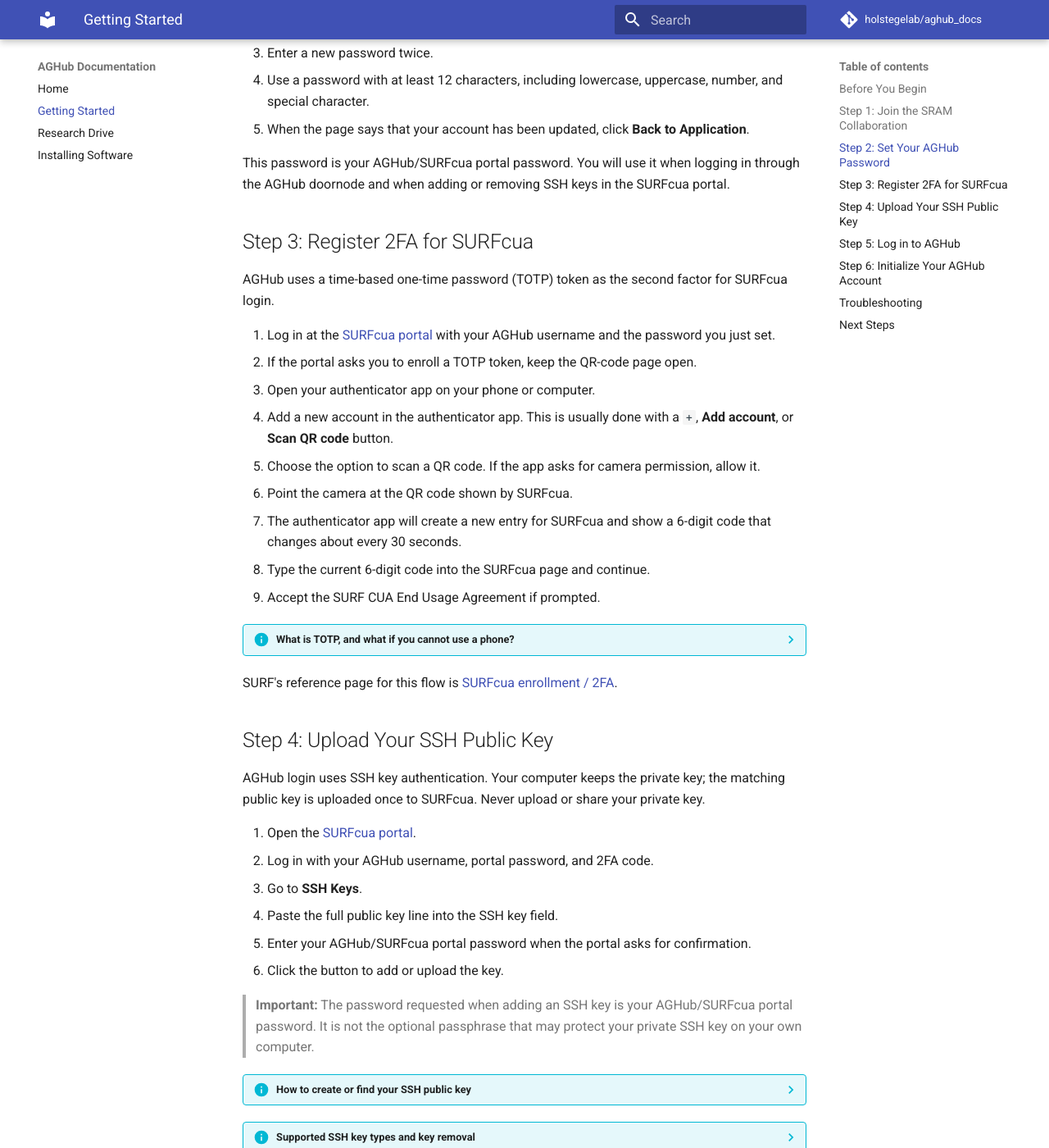
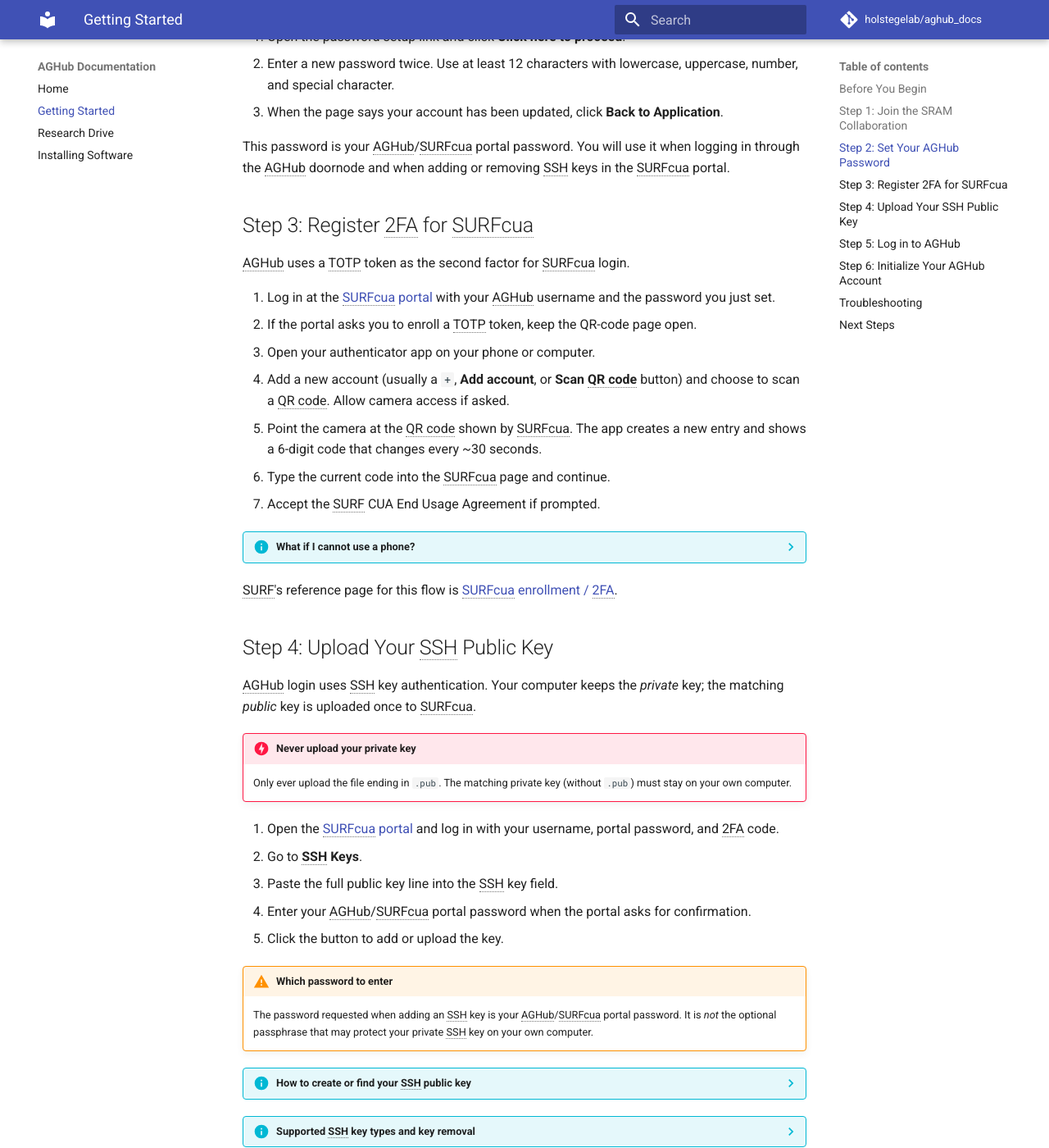
Before and after one commit to holstegelab/aghub_docs, an MkDocs documentation site: the page built from docs/getting-started.md, in a window 1280 px wide and 1400 px high, scrolled down 2776 px. Shown: the whole window at 82% size. Built offline with MkDocs 1.6.1 and Material for MkDocs 9.7.7, drawn with Linux system fonts in a browser that asks for light colours; comment, search, counter and statistics services are not loaded; some of the changed text lies outside the part shown.

Commit message:
Update layout

````diff
--- a/docs/getting-started.md
+++ b/docs/getting-started.md
@@ -8,8 +8,8 @@
 - upload an SSH public key
 - log in and initialize your AGHub account
 
-The steps can take a little time because several SURF systems synchronize in the
-background. Once the account is set up, normal login is straightforward.
+The steps can take a little time because several SURF systems synchronize in
+the background. Once the account is set up, normal login is straightforward.
 
 ## Before You Begin
 
@@ -20,134 +20,125 @@
 - an authenticator app that can create TOTP codes, such as privacyIDEA Authenticator, Google Authenticator, Microsoft Authenticator, or KeePassXC
 - an SSH key pair on the computer from which you will connect to AGHub
 
-> **Important:** The SURFcua password setup link is valid for 12 hours and can
-> be used only once. Do not close the browser tab until the password setup has
-> finished.
+!!! warning "Password setup link expires"
+
+    The SURFcua password setup link is valid for 12 hours and can be used
+    only once. Do not close the browser tab until the password setup has
+    finished.
 
 ## Step 1: Join the SRAM Collaboration
 
 SRAM manages whether your identity is a member of the AGHub collaboration.
 
-1. Open the AGHub collaboration invitation email.
-2. Accept the invitation.
-3. Click **Login**.
-4. Search for your identity provider.
-5. Choose one login route:
-   - **Preferred:** your institutional account, using the same institute email address that received the invitation.
-   - **Fallback:** [EduID](https://eduid.nl/en/), if your institute is not available or institutional login cannot be enabled quickly.
-6. Complete any 2FA step requested by your institute, SRAM, or EduID.
+1. Open the AGHub collaboration invitation email and accept the invitation.
+2. Click **Login** and search for your identity provider.
+3. Choose one login route:
+    - **Preferred:** your institutional account, using the same institute email address that received the invitation.
+    - **Fallback:** [EduID](https://eduid.nl/en/), if your institute is not available or institutional login cannot be enabled quickly.
+4. Complete any 2FA step requested by your institute, SRAM, or EduID.
 
 ![Screen showing the institute search box](images/broad_select.png)
 
 ??? info "If your institute is not available in SRAM"
 
-    If your institute appears but login fails with a message about SRAM not being
-    activated, contact your local ICT or helpdesk. Include a screenshot of the
-    error message and ask them to enable the institute Identity Provider for SURF
-    Research Access Management (SRAM). You can refer them to the
+    If your institute appears but login fails with a message about SRAM not
+    being activated, contact your local ICT or helpdesk. Include a screenshot
+    of the error message and ask them to enable the institute Identity
+    Provider for SURF Research Access Management. You can refer them to the
     [SRAM service provider information](https://dashboard.surfconext.nl/apps/8164/saml20_sp/about).
 
-    If institutional login cannot be enabled quickly, use EduID as the fallback.
-    Search for `EduID` in the identity provider box. If you do not already have
-    an EduID account, create one first. EduID uses its own app-based 2FA during
-    account setup.
+    If institutional login cannot be enabled quickly, use EduID as the
+    fallback. Search for `EduID` in the identity provider box. If you do not
+    already have an EduID account, create one first. EduID uses its own
+    app-based 2FA during account setup.
 
 After you join the collaboration, you should receive AGHub/SURFcua onboarding
 emails.
 
 ![Screen after joining SRAM collaboration](images/sram_joined.png)
 
-> **Note:** Synchronization from SRAM to the AGHub account system can take about
-> 20 minutes. If you still cannot continue after one hour, contact an AGHub
-> administrator.
+!!! note "Synchronization can take ~20 minutes"
+
+    Synchronization from SRAM to the AGHub account system can take about
+    20 minutes. If you still cannot continue after one hour, contact an
+    AGHub administrator.
 
 ## Step 2: Set Your AGHub Password
 
-SURFcua is the SURF account portal used for AGHub login and SSH key management.
-After your AGHub account is created, you receive two emails:
+SURFcua is the SURF account portal used for AGHub login and SSH key
+management. After your AGHub account is created, you receive two emails:
 
-- `SURFcua new login <username> created`, which contains your AGHub username and useful links
-- `SURFcua Update Your login`, which contains the one-time password setup link
+- `SURFcua new login <username> created` — contains your AGHub username and useful links.
+- `SURFcua Update Your login` — contains the one-time password setup link.
 
 Use the setup link from `SURFcua Update Your login`.
 
-1. Open the password setup link.
-2. Click **Click here to proceed**.
-3. Enter a new password twice.
-4. Use a password with at least 12 characters, including lowercase, uppercase, number, and special character.
-5. When the page says that your account has been updated, click **Back to Application**.
+1. Open the password setup link and click **Click here to proceed**.
+2. Enter a new password twice. Use at least 12 characters with lowercase, uppercase, number, and special character.
+3. When the page says your account has been updated, click **Back to Application**.
 
-This password is your AGHub/SURFcua portal password. You will use it when logging
-in through the AGHub doornode and when adding or removing SSH keys in the SURFcua
-portal.
+This password is your AGHub/SURFcua portal password. You will use it when
+logging in through the AGHub doornode and when adding or removing SSH keys in
+the SURFcua portal.
 
 ## Step 3: Register 2FA for SURFcua
 
-AGHub uses a time-based one-time password (TOTP) token as the second factor for
-SURFcua login.
+AGHub uses a TOTP token as the second factor for SURFcua login.
 
 1. Log in at the [SURFcua portal](https://portal.cua.surf.nl/) with your AGHub username and the password you just set.
 2. If the portal asks you to enroll a TOTP token, keep the QR-code page open.
 3. Open your authenticator app on your phone or computer.
-4. Add a new account in the authenticator app. This is usually done with a `+`,
-   **Add account**, or **Scan QR code** button.
-5. Choose the option to scan a QR code. If the app asks for camera permission, allow it.
-6. Point the camera at the QR code shown by SURFcua.
-7. The authenticator app will create a new entry for SURFcua and show a 6-digit code that changes about every 30 seconds.
-8. Type the current 6-digit code into the SURFcua page and continue.
-9. Accept the SURF CUA End Usage Agreement if prompted.
+4. Add a new account (usually a `+`, **Add account**, or **Scan QR code** button) and choose to scan a QR code. Allow camera access if asked.
+5. Point the camera at the QR code shown by SURFcua. The app creates a new entry and shows a 6-digit code that changes every ~30 seconds.
+6. Type the current code into the SURFcua page and continue.
+7. Accept the SURF CUA End Usage Agreement if prompted.
 
-??? info "What is TOTP, and what if you cannot use a phone?"
+??? info "What if I cannot use a phone?"
 
-    TOTP means time-based one-time password. The authenticator app generates a
-    new 6-digit code about every 30 seconds. This AGHub/SURFcua 2FA setup is
-    separate from any 2FA you may already use for your institute, SRAM, or EduID
-    account.
+    TOTP works the same way on a desktop. Install a desktop TOTP application
+    such as KeePassXC and use its TOTP function instead of a phone app.
+    Store any recovery information in a safe place.
 
-    If you cannot use a smartphone, install a desktop TOTP application such as
-    KeePassXC and use its TOTP function. Store any recovery information in a safe
-    place.
+    The AGHub/SURFcua 2FA is separate from any 2FA you may already use for
+    your institute, SRAM, or EduID account.
 
 SURF's reference page for this flow is
 [SURFcua enrollment / 2FA](https://servicedesk.surf.nl/wiki/spaces/WIKI/pages/62227385/SURFcua+enrollment+2FA).
 
 ## Step 4: Upload Your SSH Public Key
 
-AGHub login uses SSH key authentication. Your computer keeps the private key; the
-matching public key is uploaded once to SURFcua. Never upload or share your
-private key.
+AGHub login uses SSH key authentication. Your computer keeps the *private*
+key; the matching *public* key is uploaded once to SURFcua.
 
-1. Open the [SURFcua portal](https://portal.cua.surf.nl/).
-2. Log in with your AGHub username, portal password, and 2FA code.
-3. Go to **SSH Keys**.
-4. Paste the full public key line into the SSH key field.
-5. Enter your AGHub/SURFcua portal password when the portal asks for confirmation.
-6. Click the button to add or upload the key.
+!!! danger "Never upload your private key"
 
-> **Important:** The password requested when adding an SSH key is your
-> AGHub/SURFcua portal password. It is not the optional passphrase that may
-> protect your private SSH key on your own computer.
+    Only ever upload the file ending in `.pub`. The matching private key
+    (without `.pub`) must stay on your own computer.
+
+1. Open the [SURFcua portal](https://portal.cua.surf.nl/) and log in with your username, portal password, and 2FA code.
+2. Go to **SSH Keys**.
+3. Paste the full public key line into the SSH key field.
+4. Enter your AGHub/SURFcua portal password when the portal asks for confirmation.
+5. Click the button to add or upload the key.
+
+!!! warning "Which password to enter"
+
+    The password requested when adding an SSH key is your AGHub/SURFcua
+    portal password. It is *not* the optional passphrase that may protect
+    your private SSH key on your own computer.
 
 ??? info "How to create or find your SSH public key"
 
     If you do not have an SSH key pair yet:
 
-    - Linux/macOS: follow the [Spider SSH key guide](https://spiderdocs.readthedocs.io/en/latest/Pages/ssh_keys.html). The SSH agent step is optional for AGHub.
-    - Windows: generate a key with [PuTTYgen](https://www.ssh.com/academy/ssh/putty/windows/puttygen), or use the OpenSSH tools included with recent Windows versions.
+    - **Linux/macOS:** follow the [Spider SSH key guide](https://spiderdocs.readthedocs.io/en/latest/Pages/ssh_keys.html). The SSH agent step is optional for AGHub.
+    - **Windows:** generate a key with [PuTTYgen](https://www.ssh.com/academy/ssh/putty/windows/puttygen), or use the OpenSSH tools included with recent Windows versions.
 
-    On Linux or macOS, public keys are usually in `~/.ssh/` and end in `.pub`.
-    Common examples are `id_ed25519.pub` or `id_rsa.pub`.
-
-    Show an Ed25519 public key:
+    On Linux or macOS, public keys are usually in `~/.ssh/` and end in `.pub`,
+    for example `id_ed25519.pub` or `id_rsa.pub`. Show one with:
 
     ```bash
-    cat ~/.ssh/id_ed25519.pub
-    ```
-
-    Show an RSA public key:
-
-    ```bash
-    cat ~/.ssh/id_rsa.pub
+    cat ~/.ssh/id_ed25519.pub   # or id_rsa.pub
     ```
 
     The public key is a single long line that starts with a key type such as
@@ -155,24 +146,24 @@
 
 ??? info "Supported SSH key types and key removal"
 
-    SURFcua supports common OpenSSH public key types, including `ssh-ed25519`,
-    `ssh-rsa`, ECDSA keys, and security-key based OpenSSH keys. You can remove
-    old or unused keys from the same **SSH Keys** page.
+    SURFcua supports common OpenSSH public key types: `ssh-ed25519`,
+    `ssh-rsa`, ECDSA keys, and security-key based OpenSSH keys. You can
+    remove old or unused keys from the same **SSH Keys** page.
 
 SURF's reference page for profile and key management is
 [SURFcua manage profile and ssh keys](https://servicedesk.surf.nl/wiki/spaces/WIKI/pages/62227432/SURFcua+manage+profile+and+ssh+keys).
 
 ## Step 5: Log in to AGHub
 
-After the account and SSH key have synchronized, connect from the computer that
-holds your private SSH key:
+After the account and SSH key have synchronized, connect from the computer
+that holds your private SSH key:
 
 ```bash
 ssh sram-aghub-[first-initial][last-name]@doornode.hpcv.surf.nl
 ```
 
-Replace `[first-initial][last-name]` with your AGHub username suffix. For
-example, if your assigned username is `sram-aghub-jdoe`, use:
+Replace `[first-initial][last-name]` with your AGHub username suffix.
+For example, if your assigned username is `sram-aghub-jdoe`:
 
 ```bash
 ssh sram-aghub-jdoe@doornode.hpcv.surf.nl
@@ -203,10 +194,12 @@
 
 ## Troubleshooting
 
-- **Password setup link expired:** ask an AGHub administrator or SURF support contact for a new SURFcua update link.
-- **Authenticator code is rejected:** wait for the next 6-digit code and try again. Also check that the clock on your phone or computer is set automatically.
-- **SSH login still fails after uploading a key:** wait for synchronization, then check that you uploaded the public key, not the private key. If it still fails after about one hour, contact an AGHub administrator.
-- **Institute login is unavailable in SRAM:** use EduID as a temporary route, or ask your institute helpdesk to enable SRAM access.
+| Problem | Fix |
+| --- | --- |
+| Password setup link expired | Ask an AGHub administrator or SURF support for a new SURFcua update link. |
+| Authenticator code is rejected | Wait for the next code and try again. Check that your phone or computer clock is set automatically. |
+| SSH login still fails after upload | Wait for synchronization. Confirm you uploaded the public key, not the private key. If it still fails after ~1 hour, contact an AGHub administrator. |
+| Institute login is unavailable in SRAM | Use EduID as a temporary route, or ask your institute helpdesk to enable SRAM access. |
 
 ## Next Steps
 
--- a/mkdocs.yml
+++ b/mkdocs.yml
@@ -22,9 +22,15 @@
   - search
 
 markdown_extensions:
+  - abbr
   - admonition
+  - attr_list
+  - md_in_html
   - pymdownx.details
   - pymdownx.superfences
+  - pymdownx.snippets:
+      auto_append:
+        - includes/abbreviations.md
 
 nav:
   - Home: index.md
````
Also changed, not shown: docs/installing-software.md (+35 -27 lines), docs/research-drive.md (+75 -82 lines), includes/abbreviations.md (added, +18 -0 lines).
